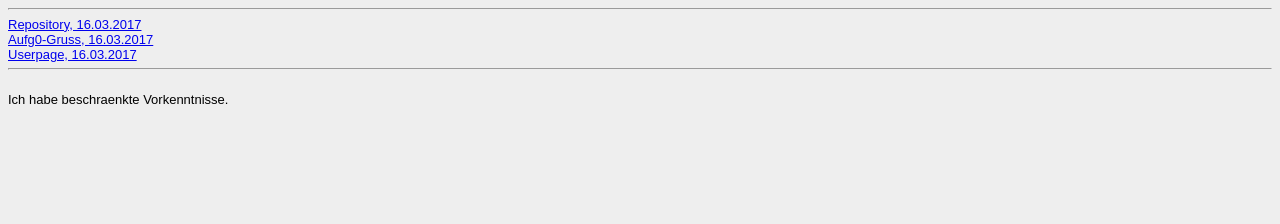
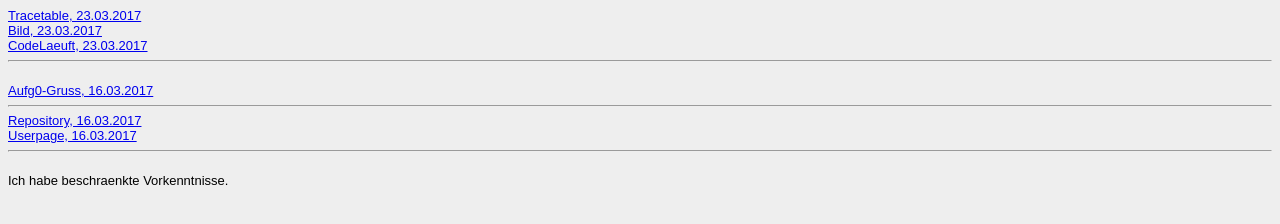
Before and after one commit to Lina-MariaStraub/EIA2-1, a plain HTML site: page Mein-Steckbrief/steckbrief.htm in a window 1280 px wide. Drawn offline with Linux system fonts and the light colour scheme.

Commit message:
Ha hochgeladen.

```diff
--- a/Mein-Steckbrief/steckbrief.htm
+++ b/Mein-Steckbrief/steckbrief.htm
@@ -4,11 +4,17 @@
 
 <!-- Hier die Links zu den gelĆ¶sten Aufgaben einstellen, aktuelle oben, alte stehen lassen! Format: Aufgabenbezeichnung, Datum -->
 <!--  <a href=" " target="_blank"> -, .2017</a> -->
-<hr>
 
 
+
+<a href="https://nadiacredidio.github.io/EIA2//Aufg1/Aufg1-Tracetable.jpg " target="_blank"> Tracetable, 23.03.2017</a> <br>
+<a href="https://nadiacredidio.github.io/EIA2//Aufg1/Aufg1-Zeichnung.jpg " target="_blank"> Bild, 23.03.2017</a> <br>
+<a href="https://nadiacredidio.github.io/EIA2//Aufg1/Code-Verlinkung.htm " target="_blank"> CodeLaeuft, 23.03.2017</a> <br>
+<hr>
+<br>
+<a href=" https://nadiacredidio.github.io/EIA2/Aufg0/Basic.htm " target="_blank"> Aufg0-Gruss, 16.03.2017</a> <br>
+<hr>
 <a href="https://github.com/NadiaCredidio/EIA2 " target="_blank"> Repository, 16.03.2017</a> <br>
-<a href=" https://nadiacredidio.github.io/EIA2/Aufg0/Basic.htm " target="_blank"> Aufg0-Gruss, 16.03.2017</a> <br>
 <a href=" https://nadiacredidio.github.io/Aboutme.htm " target="_blank"> Userpage, 16.03.2017</a> <br>
 <hr>
 <br>
```
